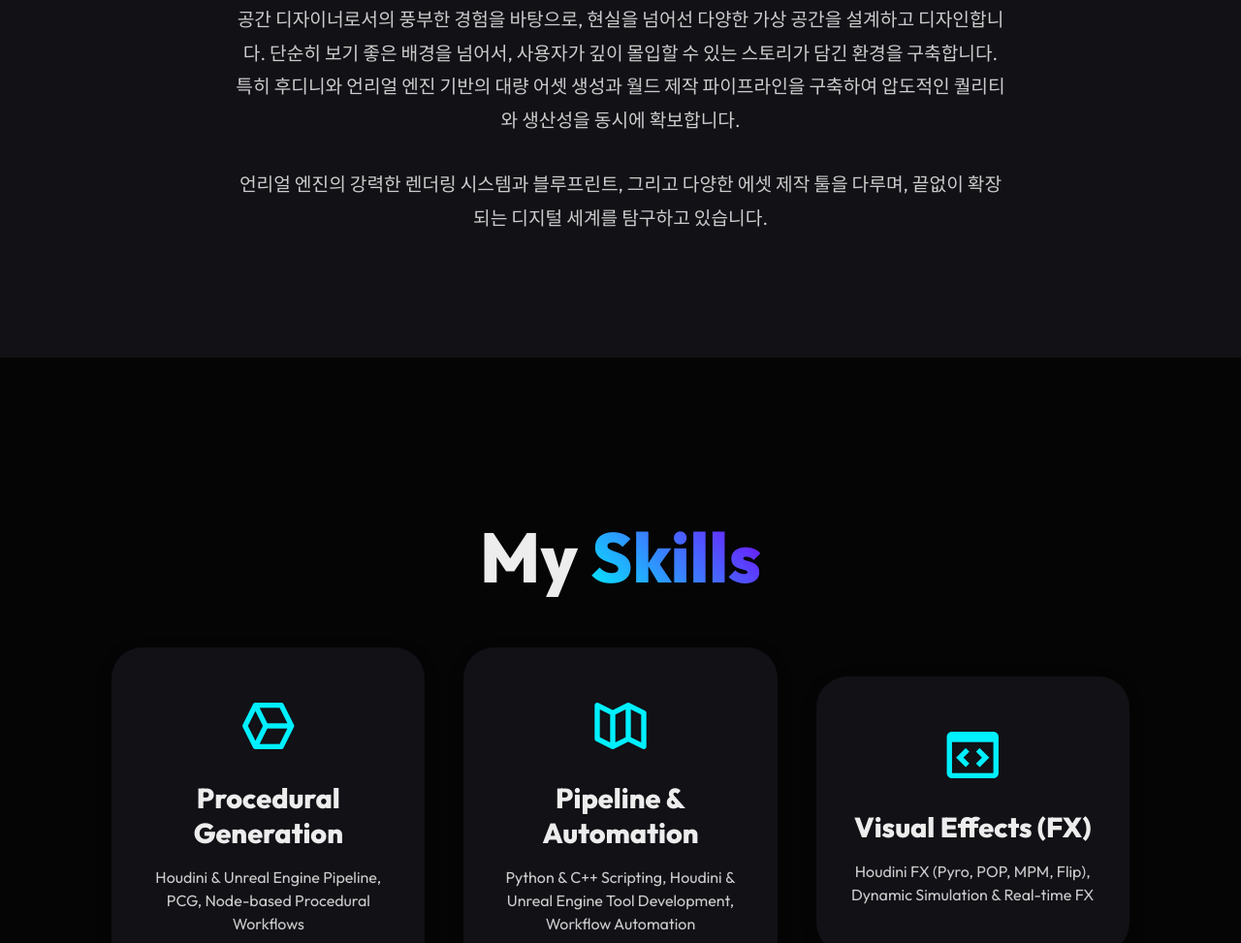
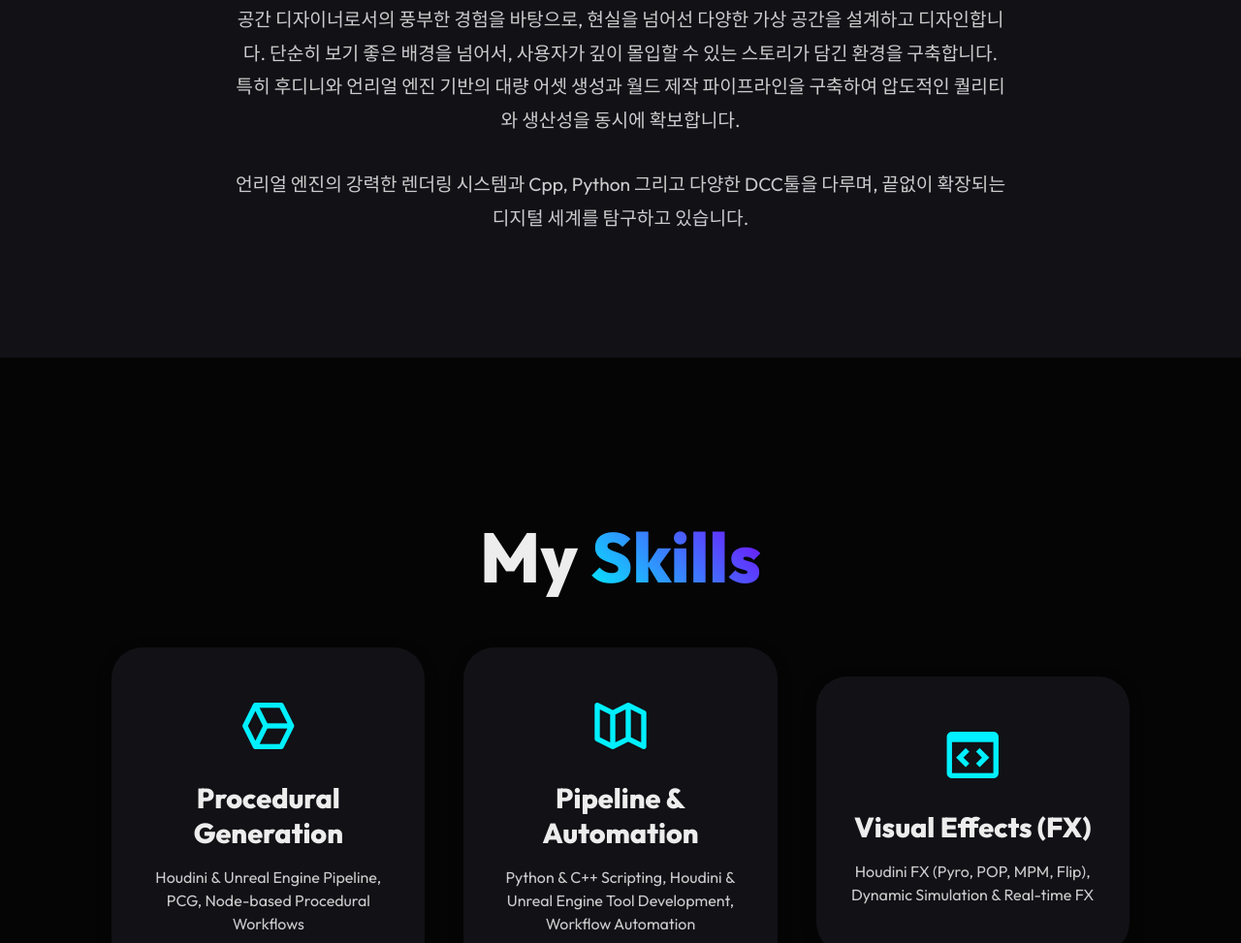
Before and after one commit to Kkaeni/Kkaeni.github.io, a plain HTML site: page index.html in a window 1280 px wide. Shown: the part 1358-2331 px from the top of the page at 97% size. Drawn offline with nearby package versions, Linux system fonts and the light colour scheme; a web font is replaced by a local one.

Commit message:
Mofyfy About me text_v2

```diff
--- a/index.html
+++ b/index.html
@@ -80,7 +80,7 @@
                 특히 후디니와 언리얼 엔진 기반의 대량 어셋 생성과 월드 제작 파이프라인을 구축하여 압도적인 퀄리티와 생산성을 동시에 확보합니다.
             </p>
             <p>
-                언리얼 엔진의 강력한 렌더링 시스템과 블루프린트, 그리고 다양한 에셋 제작 툴을 다루며, 끝없이 확장되는 디지털 세계를 탐구하고 있습니다.
+                언리얼 엔진의 강력한 렌더링 시스템과 Cpp, Python 그리고 다양한 DCC툴을 다루며, 끝없이 확장되는 디지털 세계를 탐구하고 있습니다.
             </p>
         </div>
     </section>
```
